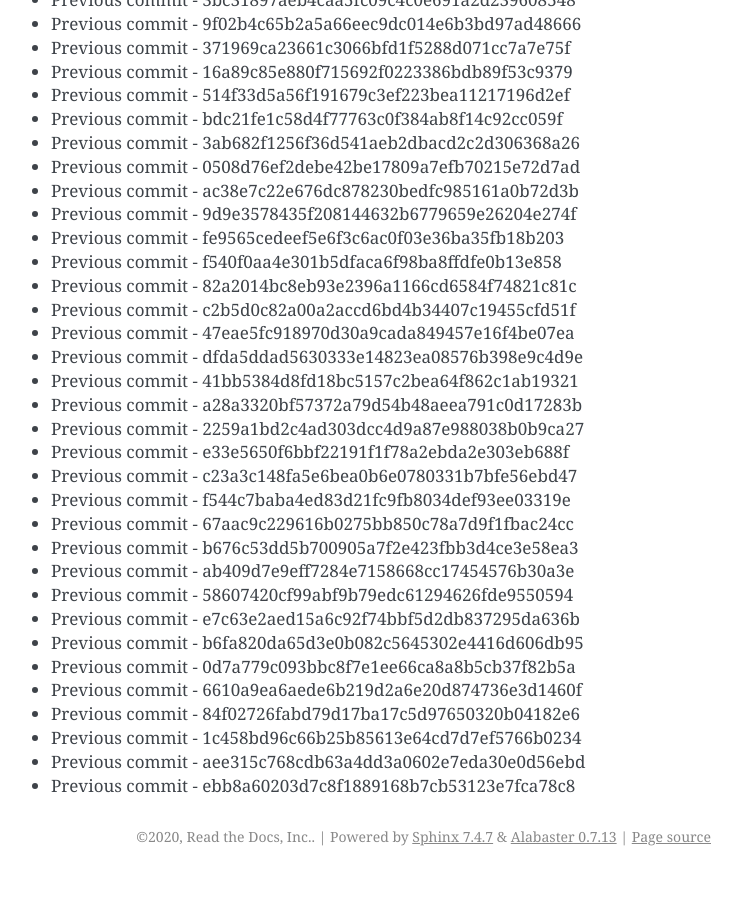
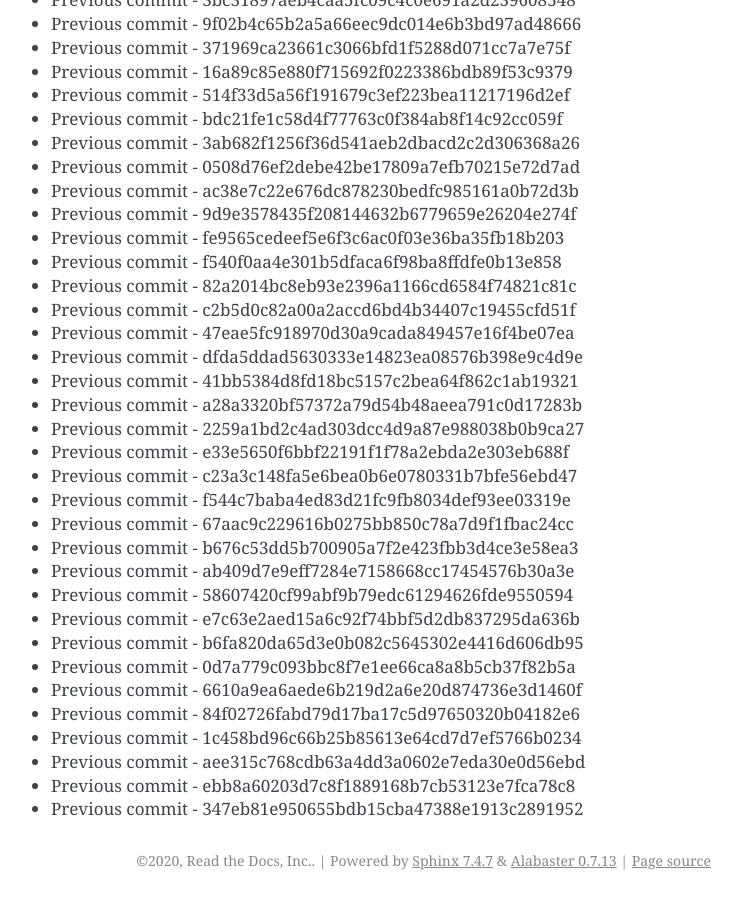
Before and after one commit to readthedocs/rtd-git-stresstest, a Sphinx documentation site: the page built from docs/updates.rst, in a window 1280 px wide and 900 px high, scrolled down 25880 px. Shown: the whole window, without its empty margins (399-1141 px from the left). Built offline with Sphinx 7.4.7, drawn with Linux system fonts in a browser that asks for light colours; before the commit the page ends 26756 px from its top, so only the background shows below that.

Commit message:
Generating commit from previous: 347eb81e950655bdb15cba47388e1913c2891952

```diff
--- a/docs/updates.rst
+++ b/docs/updates.rst
@@ -1119,3 +1119,4 @@ It can be tested for any performance characteristics.
 * Previous commit - 1c458bd96c66b25b85613e64cd7d7ef5766b0234
 * Previous commit - aee315c768cdb63a4dd3a0602e7eda30e0d56ebd
 * Previous commit - ebb8a60203d7c8f1889168b7cb53123e7fca78c8
+* Previous commit - 347eb81e950655bdb15cba47388e1913c2891952
```
